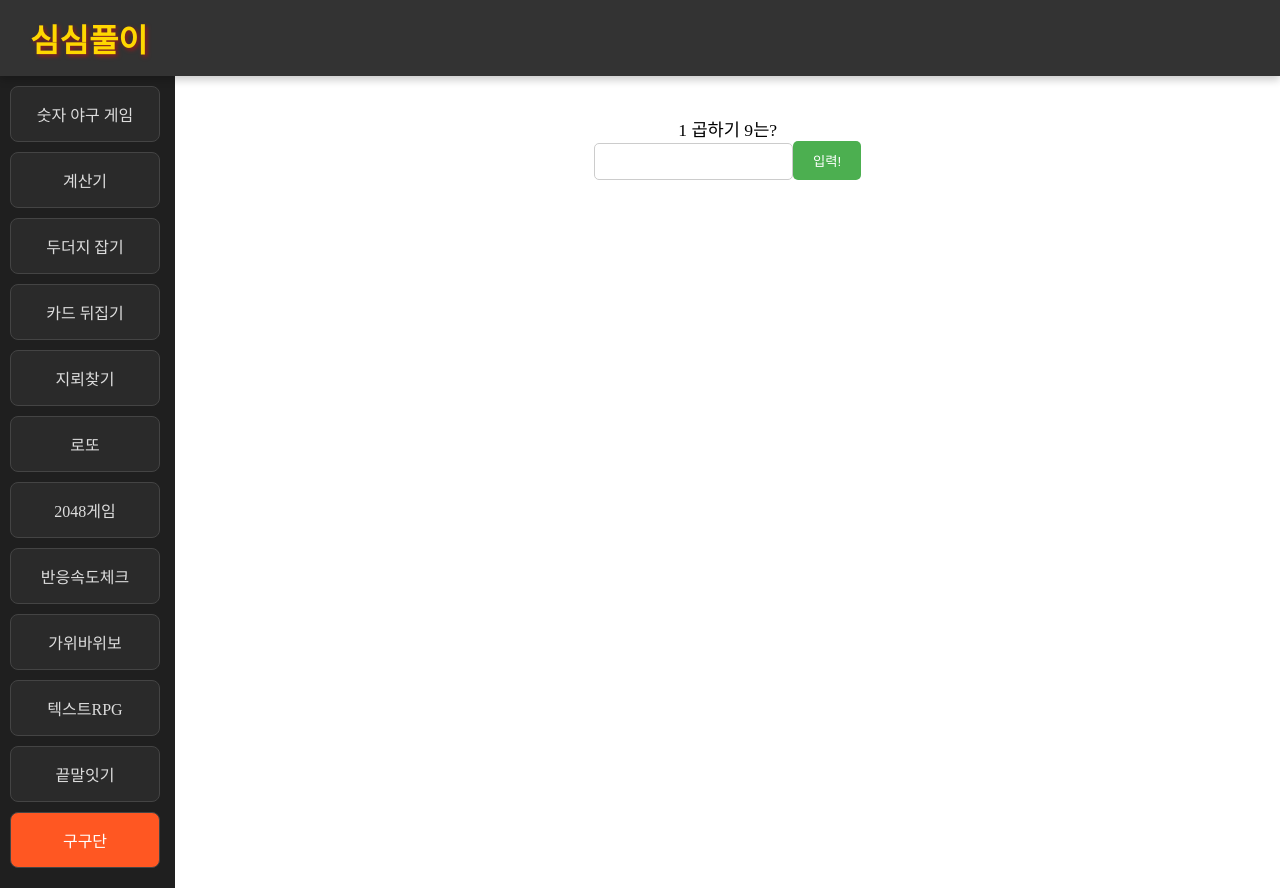
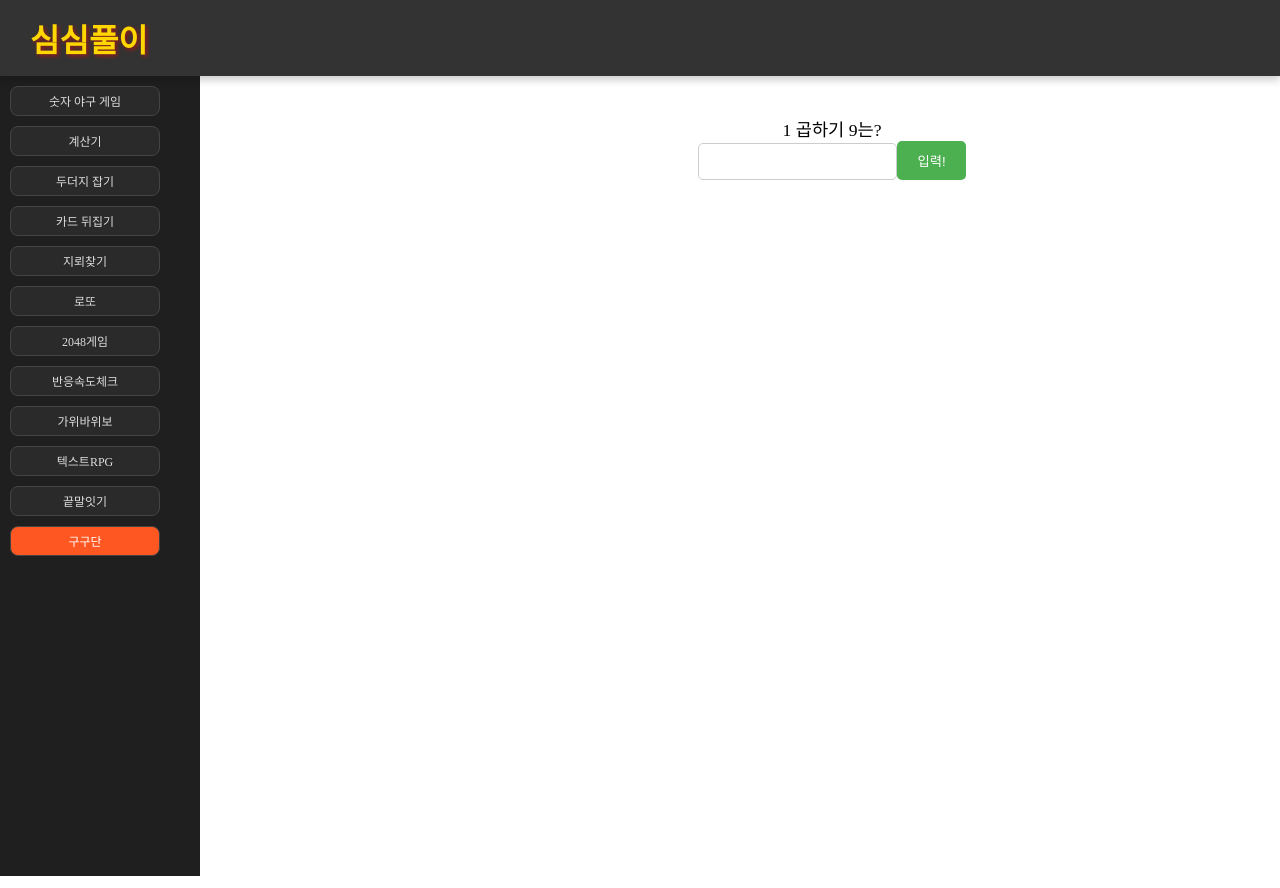
Before and after one commit to tomyhas59/reactGame, a React (Create React App) app: page /gugudan in a window 1280 px wide. Built offline with nearby package versions, Linux system fonts and the light colour scheme.

Commit message:
react game layout

```diff
--- a/src/pages/AppLayout.js
+++ b/src/pages/AppLayout.js
@@ -23,7 +23,7 @@ const AppLayout = ({ children }) => {
 
   const handleLinkClick = () => {
     if (window.innerWidth <= 768) {
-      setIsMenuOpen(false); // 모바일에서 클릭 시 메뉴 닫기
+      setIsMenuOpen(false);
     }
   };
 
@@ -60,7 +60,6 @@ export default AppLayout;
 const Container = styled.div`
   display: flex;
   flex-direction: column;
-  height: 100vh;
 `;
 
 const Header = styled.header`
@@ -106,7 +105,8 @@ const MenuToggle = styled.div`
 `;
 
 const ListContainer = styled.div`
-  display: flex;
+  display: grid;
+  grid-template-columns: 30% 70%;
 `;
 
 const List = styled.ul`
@@ -117,7 +117,7 @@ const List = styled.ul`
   align-items: flex-start;
   color: #eee;
   width: 200px;
-  height: 100%;
+
   padding: 10px;
   transition: transform 0.3s ease;
   @media (max-width: 768px) {
@@ -140,10 +140,11 @@ const LinkItem = styled.li`
   background-color: #2a2a2a;
   width: 150px;
   color: #ddd;
+  font-size: 12px;
   text-align: center;
   list-style: none;
   border: 1px solid #444;
-  padding: 15px;
+  padding: 5px;
   border-radius: 8px;
   margin-bottom: 10px;
   transition: background-color 0.3s, box-shadow 0.3s;
--- a/src/pages/Main.js
+++ b/src/pages/Main.js
@@ -35,21 +35,15 @@ const gradientShift = keyframes`
 `;
 
 const Container = styled.div`
-  display: flex;
-  justify-content: center;
-  align-items: center;
-  height: 100vh;
+  height: 100%;
   background: linear-gradient(135deg, #f3ec78, #af4261);
-  background-size: 200% 200%;
-  overflow: hidden;
-  position: relative;
   animation: ${gradientShift} 5s ease infinite;
 `;
 
 const WelcomeText = styled.h1`
   font-size: 3rem;
+  text-align: center;
   color: #fff;
-  font-family: "Arial", sans-serif;
   font-weight: bold;
   text-shadow: 2px 2px 8px rgba(0, 0, 0, 0.5);
   animation: ${fadeInUp} 2s ease-out forwards;
```
